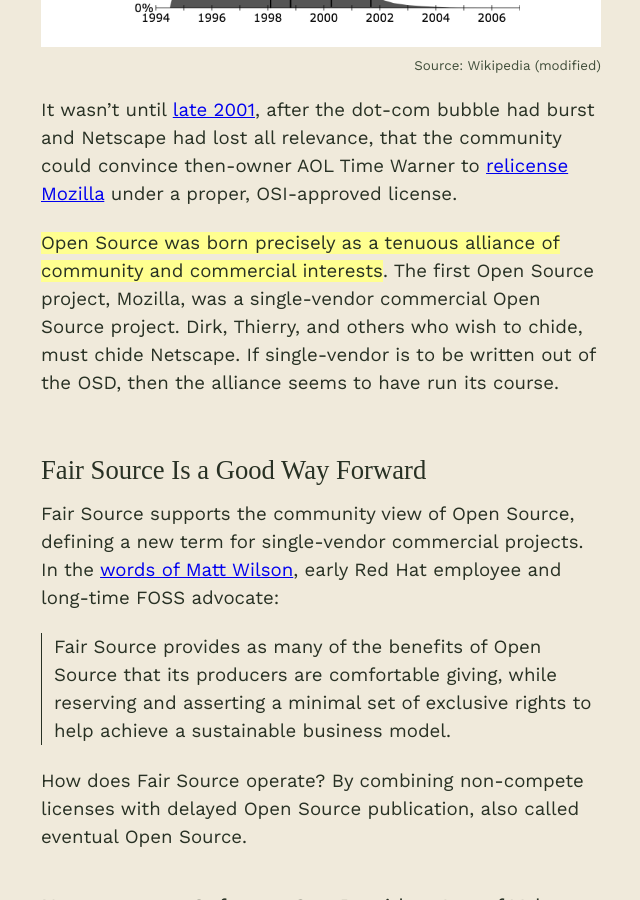
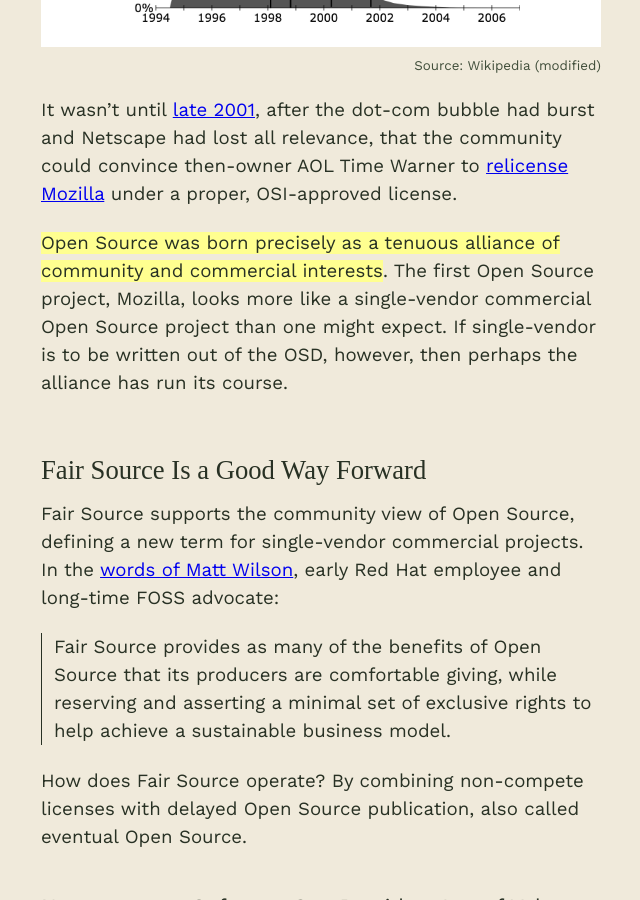
Before and after one commit to chadwhitacre/openpath, a Jekyll site: the page built from _posts/2024-06-20-the-historical-case-for-fair-source.md, in a window 1280 px wide and 900 px high, scrolled down 9251 px. Shown: the whole window, without its empty margins (319-959 px from the left). Built offline with Jekyll 4.4.1, drawn with Linux system fonts in a browser that asks for light colours; some web fonts are replaced; comment, search, counter and statistics services are not loaded.

Commit message:
Dial back chiding

```diff
--- a/_posts/2024-06-20-the-historical-case-for-fair-source.md
+++ b/_posts/2024-06-20-the-historical-case-for-fair-source.md
@@ -255,10 +255,10 @@
 OSI-approved license.
 
 **Open Source was born precisely as a tenuous alliance of community and
-commercial interests**. The first Open Source project, Mozilla, was a
-single-vendor commercial Open Source project. Dirk, Thierry, and others who
-wish to chide, must chide Netscape. If single-vendor is to be written out of
-the OSD, then the alliance seems to have run its course.
+commercial interests**. The first Open Source project, Mozilla, looks more like
+a single-vendor commercial Open Source project than one might expect.  If
+single-vendor is to be written out of the OSD, however, then perhaps the
+alliance has run its course.
 
 ## Fair Source Is a Good Way Forward
 
```
